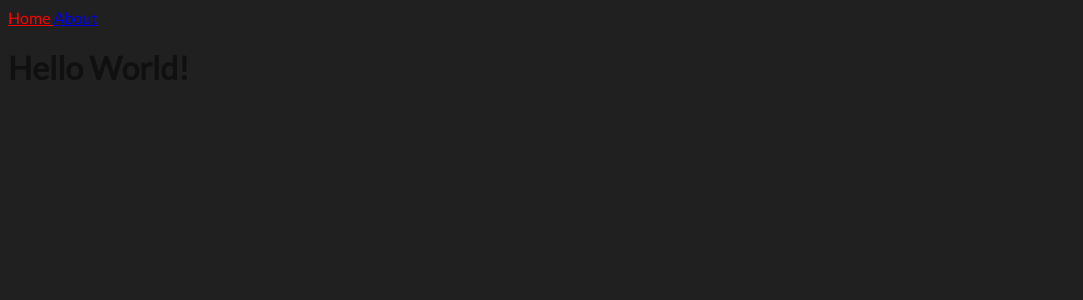
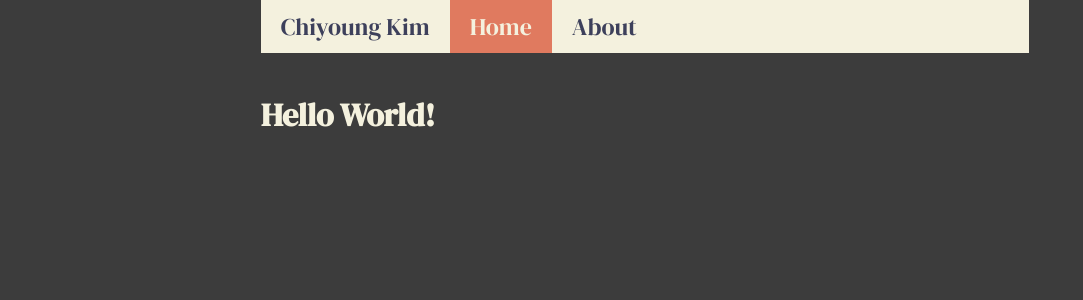
Before and after one commit to chiyoungkim/placeholder, a Jekyll site: the page built from index.html, in a window 1280 px wide. Shown: the top 300 px of the page, without its empty margins (0-1083 px from the left). Built offline with Jekyll 4.4.1, drawn with Linux system fonts in a browser that asks for light colours; some web fonts are replaced.

Commit message:
some css

```diff
--- a/_includes/navigation.html
+++ b/_includes/navigation.html
@@ -1,6 +1,7 @@
 <nav>
+  <a>Chiyoung Kim</a>
   {% for item in site.data.navigation %}
-  <a href="{{ item.link }}" {% if page.url == item.link %}style="color: red;" {% endif %}>
+  <a href="{{ item.link }}" {% if page.url == item.link %}class="current-nav" {% endif %}>
     {{ item.name }}
   </a>
   {% endfor %}
--- a/_layouts/default.html
+++ b/_layouts/default.html
@@ -4,9 +4,18 @@
     <meta charset="utf-8">
     <title>{{ page.title }}</title>
     <link rel="stylesheet" href="/assets/css/styles.css">
+    <link rel="stylesheet" href="/assets/css/animations.css">
+    <link rel="stylesheet" href="/assets/css/ionicons.css">
+    {%if page.title != "Home" %}
+      <link rel="stylesheet" href="/assets/css/{{ page.title }}.css">
+    {% endif %}
   </head>
   <body>
-    {% include navigation.html %}
-    {{ content }}
+    <div class="nav-content">
+      {% include navigation.html %}
+    </div>
+    <div class="content">
+      {{ content }}
+    </div>
   </body>
 </html>
--- /dev/null
+++ b/_sass/about.scss
@@ -0,0 +1,7 @@
+.headshot {
+  width: 20%;
+  border-radius: 50%;
+  float: right;
+  position: relative;
+  padding: 5%;
+}
--- a/_sass/main.scss
+++ b/_sass/main.scss
@@ -1,19 +1,68 @@
 @import url(http://fonts.googleapis.com/css?family=Roboto+Condensed); /* FREE GOOGLE FONT */
 @import url(http://fonts.googleapis.com/css?family=Lato); /* FREE GOOGLE FONT */
 @import url(http://fonts.googleapis.com/css?family=Open+Sans+Condensed:300); /* FREE GOOGLE FONT */
+@import url(http://fonts.googleapis.com/css?family=Palanquin); /* FREE GOOGLE FONT */
+@import url(http://fonts.googleapis.com/css?family=DM+Serif+Display); /* FREE GOOGLE FONT */
+@import url(http://fonts.googleapis.com/css?family=Abril+Fatface); /* FREE GOOGLE FONT */
+@import url(http://fonts.googleapis.com/css?family=Mulish); /* FREE GOOGLE FONT */
 
-
-/*
-darker: #ffd42a
-lighter: #ffeeaa
-*/
+$seaweed:   #087E8B; /* turquoise */
+$sizzle:    #FF5A5F; /* red */
+$jet:       #3C3C3C; /* black */
+$eggshell:  #F4F1DE; /* white */
+$lavender:  #C1839F; /* purple */
+$tcotta:    #E07A5F; /* orange red */
+$indep:     #3D405B; /* blue */
+$sheen:     #81B29A; /* green */
+$champagne: #F2CC8F; /* yellow */
 
 body {
-    background-color: #202020;
-    color: #101010;
-    font-family: "Lato";
+    background-color: $jet;
+    color: $eggshell;
+    font-family: "Mulish";
 }
 
-.current {
-  color: green;
+.content {
+  padding: 5% 20% 5% 20%;
 }
+
+.fancytitle {
+  font-family: "DM Serif Display";
+}
+
+a {
+  color: $champagne;
+}
+
+i {
+  color: $eggshell;
+}
+
+nav {
+  background-color: $eggshell;
+  overflow: hidden;
+  position: fixed;
+  margin: 0 auto;
+  top: 0;
+  width: 60%;
+  font-size: 1.5em;
+  font-family: "DM Serif Display";
+}
+
+.nav-content {
+  padding: 0% 20% 0% 20%;
+}
+
+nav a {
+  float: left;
+  display: block;
+  color: $indep;
+  text-align: center;
+  padding: 10px 20px;
+  text-decoration: none;
+}
+
+.current-nav {
+  background-color: $tcotta;
+  color: $eggshell;
+}
--- a/assets/css/about.scss
+++ b/assets/css/about.scss
@@ -1,3 +1,4 @@
 ---
 ---
 @import "main";
+@import "about";
--- a/index.html
+++ b/index.html
@@ -9,6 +9,6 @@ title: Home
     <title>Home</title>
   </head>
   <body>
-    <h1>Hello World!</h1>
+    <h1 class="fancytitle">Hello World!</h1>
   </body>
 </html>
```
Also changed, not shown: assets/css/style.css (+0 -20 lines).
